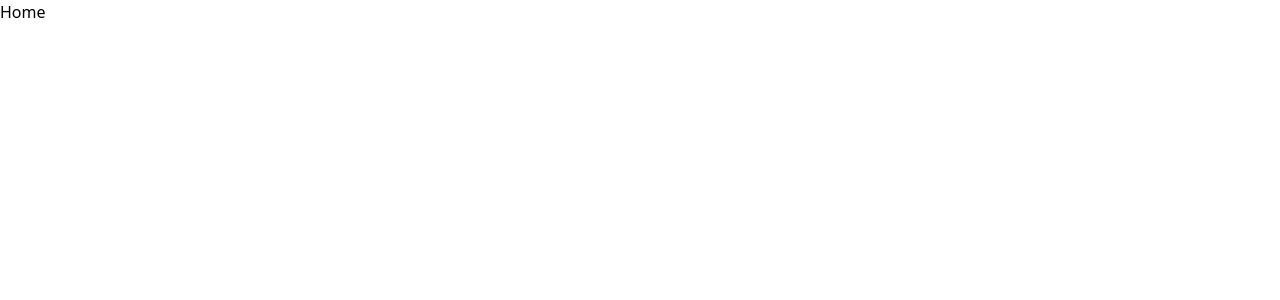
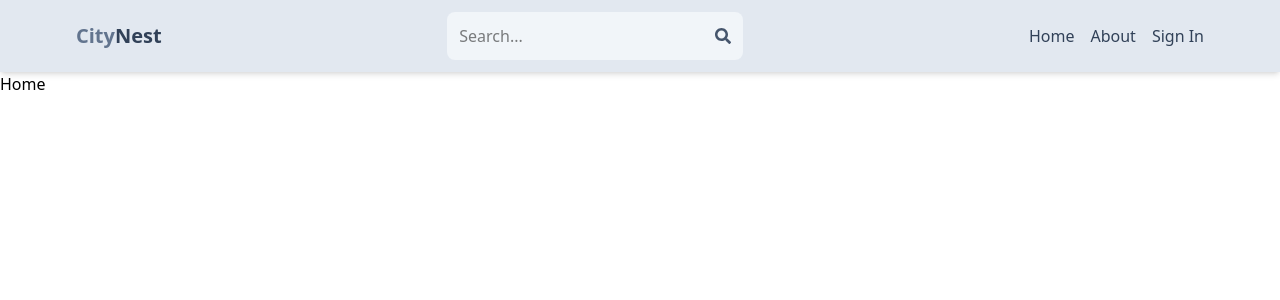
Before and after one commit to vednav9/CityNest, a React (Vite) app in the folder client/: page / in a window 1280 px wide. Shown: the top 300 px of the page. Built offline with nearby package versions, Linux system fonts and the light colour scheme.

Commit message:
Add Header

```diff
--- a/client/package.json
+++ b/client/package.json
@@ -13,6 +13,7 @@
     "@tailwindcss/vite": "^4.1.14",
     "react": "^19.1.1",
     "react-dom": "^19.1.1",
+    "react-icons": "^5.5.0",
     "react-router-dom": "^7.9.3",
     "tailwindcss": "^4.1.14"
   },
--- a/client/src/App.jsx
+++ b/client/src/App.jsx
@@ -5,10 +5,12 @@
 import SignUp from './pages/SignUp';
 import About from './pages/About';
 import Profile from './pages/Profile';
+import Header from './components/Header';
 
 export default function App() {
   return (
     <BrowserRouter>
+    <Header />
       <Routes>
         <Route path='/' element={<Home/>} />
         <Route path='/sign-in' element={<SignIn/>} />
--- /dev/null
+++ b/client/src/components/Header.jsx
@@ -0,0 +1,41 @@
+import React from "react";
+import { FaSearch } from "react-icons/fa";
+import { Link } from "react-router-dom";
+
+export default function Header() {
+  return (
+    <header className="bg-slate-200 shadow-md">
+      <div className="flex justify-between items-center max-w-6xl mx-auto p-3">
+        <Link to="/">
+          <h1 className="font-bold text-sm sm:text-xl flex flex-wrap">
+            <span className="text-slate-500">City</span>
+            <span className="text-slate-700">Nest</span>
+          </h1>
+        </Link>
+        <form className="bg-slate-100 p-3 rounded-lg flex items-center">
+          <input
+            type="text"
+            placeholder="Search..."
+            className="bg-transparent focus:outline-none w-24 sm:w-64"
+          />
+          <FaSearch className="text-slate-600" />
+        </form>
+        <ul className="flex gap-4">
+          <Link to="/">
+            <li className="hidden sm:inline text-slate-700 hover:underline">
+              Home
+            </li>
+          </Link>
+          <Link to="/about">
+            <li className="hidden sm:inline text-slate-700 hover:underline">
+              About
+            </li>
+          </Link>
+          <Link to="/sign-in">
+            <li className="text-slate-700 hover:underline">Sign In</li>
+          </Link>
+        </ul>
+      </div>
+    </header>
+  );
+}
--- a/client/src/pages/Home.jsx
+++ b/client/src/pages/Home.jsx
@@ -2,6 +2,6 @@
 
 export default function Home() {
   return (
-    <div>Home</div>
+    <h1>Home</h1>
   )
 }
```
Also changed, not shown: 1 other file (tests, documents, lock files or other folders).
